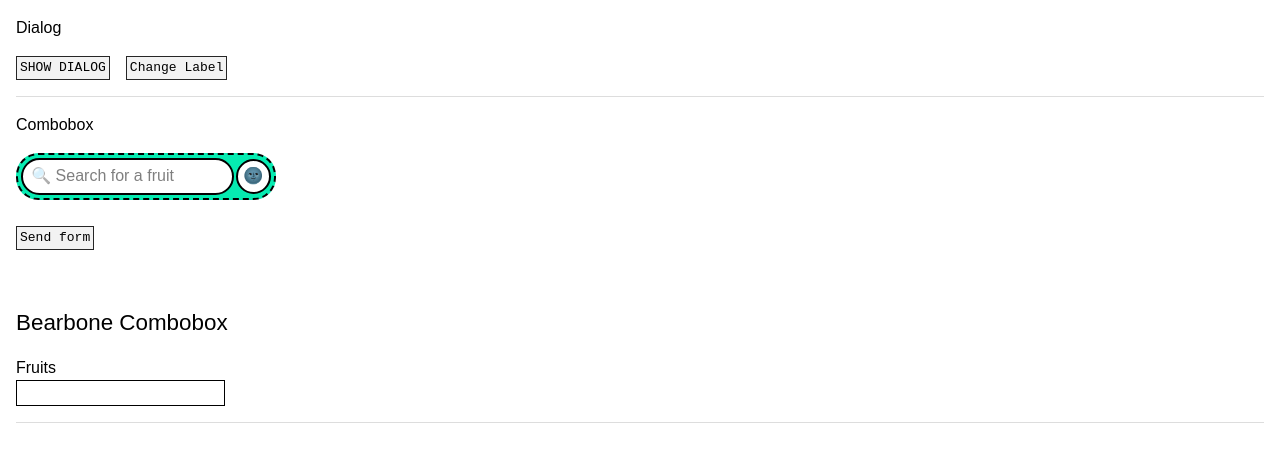
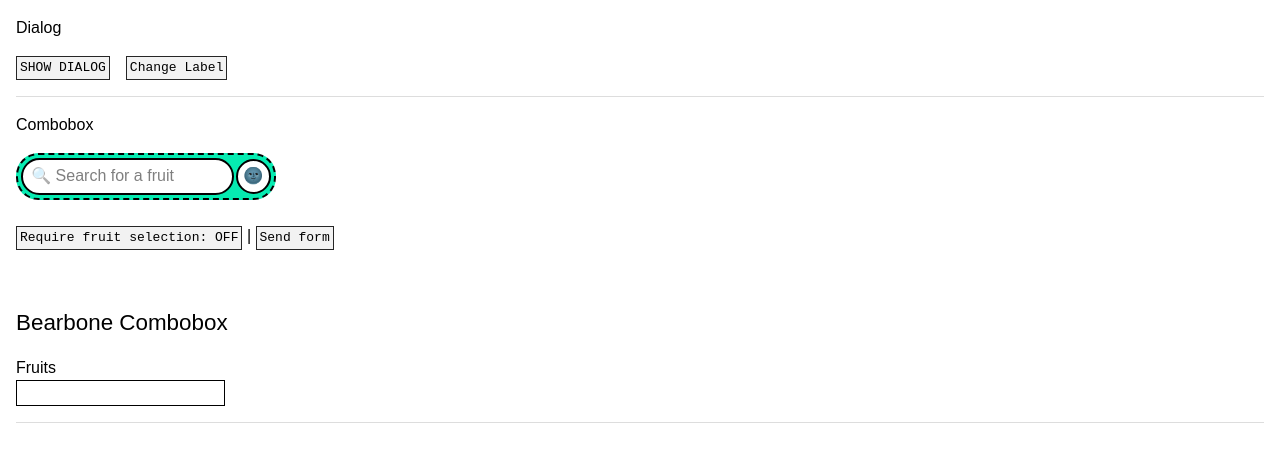
Before and after one commit to ludekarts/scrap-ui, a React (Vite) app: page / in a window 1280 px wide. Shown: the top 462 px of the page. Built offline with nearby package versions, Linux system fonts and the light colour scheme.

Commit message:
Enable require flag on Combobox

```diff
--- a/lib/Combobox.tsx
+++ b/lib/Combobox.tsx
@@ -43,6 +43,7 @@ export interface ComboboxProps extends React.HTMLAttributes<HTMLDivElement> {
   name: string;
   // 👉 Label can be an ID for <label/> element (starting with #) or a string description.
   label?: string;
+  required?: boolean;
   submitValue?: string;
   selectedValue?: string;
   children?: React.ReactNode;
@@ -60,6 +61,7 @@ export function Combobox(props: ComboboxProps) {
     name,
     label,
     children,
+    required,
     submitValue,
     selectedValue = "",
     onOptionSelected,
@@ -74,6 +76,7 @@ export function Combobox(props: ComboboxProps) {
     () => ({
       name,
       isOpen,
+      required,
       submitValue,
       selectedValue,
       childrenCount,
@@ -89,6 +92,7 @@ export function Combobox(props: ComboboxProps) {
     [
       name,
       isOpen,
+      required,
       submitValue,
       selectedValue,
       childrenCount,
@@ -157,6 +161,7 @@ export const ComboboxInput = React.forwardRef<
     listId,
     inputId,
     labelId,
+    required,
     submitValue,
     selectedValue,
     childrenCount,
@@ -287,6 +292,7 @@ export const ComboboxInput = React.forwardRef<
     <input
       {...rest}
       type="text"
+      required={required}
       id={inputId}
       ref={inputRef}
       name={inputName}
--- a/lib/PopupMenu.tsx
+++ b/lib/PopupMenu.tsx
@@ -40,7 +40,7 @@ export function PopupMenu(props: MenuPopupProps) {
       return cloneElement(button, {
         popoverTarget: name,
         className: `sui-anchor-button ${button.props.className ?? ""}`,
-        style: { "--sui-anchor-name": `--sui-am-${name}` } as CSSProperties,
+        style: { "--sui-anchor-name": `--sui-pm-${name}` } as CSSProperties,
       });
     } else if (
       index === 1 &&
@@ -56,7 +56,7 @@ export function PopupMenu(props: MenuPopupProps) {
         className: `sui-anchor-menu ${position} ${
           dialog.props.className ?? ""
         }`,
-        style: { "--sui-anchor-name": `--sui-am-${name}` } as CSSProperties,
+        style: { "--sui-anchor-name": `--sui-pm-${name}` } as CSSProperties,
       });
     } else {
       console.error("MenuPopup must have 2 children <button/> and <dialog/>.");
--- a/src/ComboboxExample.tsx
+++ b/src/ComboboxExample.tsx
@@ -68,6 +68,7 @@ export function BearboneComboboxExample() {
 export default function ComboboxExample() {
   const [fruits, setFruits] = useState<Fruit[]>(initFruits);
   const [phrase, setPhrase] = useState<string>("");
+  const [isRequired, toggleRequired] = useState<boolean>(false);
   const [selected, setSelected] = useState<Fruit | null>(null);
 
   const addFruit = (initFruit?: string) => {
@@ -120,6 +121,7 @@ export default function ComboboxExample() {
       <Combobox
         name="fruit"
         className="combobox"
+        required={isRequired}
         onOptionSelected={selectFruit}
         selectedValue={selected?.name || ""}
         submitValue={!selected ? undefined : selected.id}
@@ -151,8 +153,12 @@ export default function ComboboxExample() {
           </ComboboxItem>
         </ComboboxList>
       </Combobox>
+      <br />
       <div>
-        <br />
+        <button type="button" onClick={() => toggleRequired(!isRequired)}>
+          Require fruit selection: {isRequired ? "ON" : "OFF"}
+        </button>
+        <span> | </span>
         <button type="submit">Send form</button>
       </div>
     </form>
```
